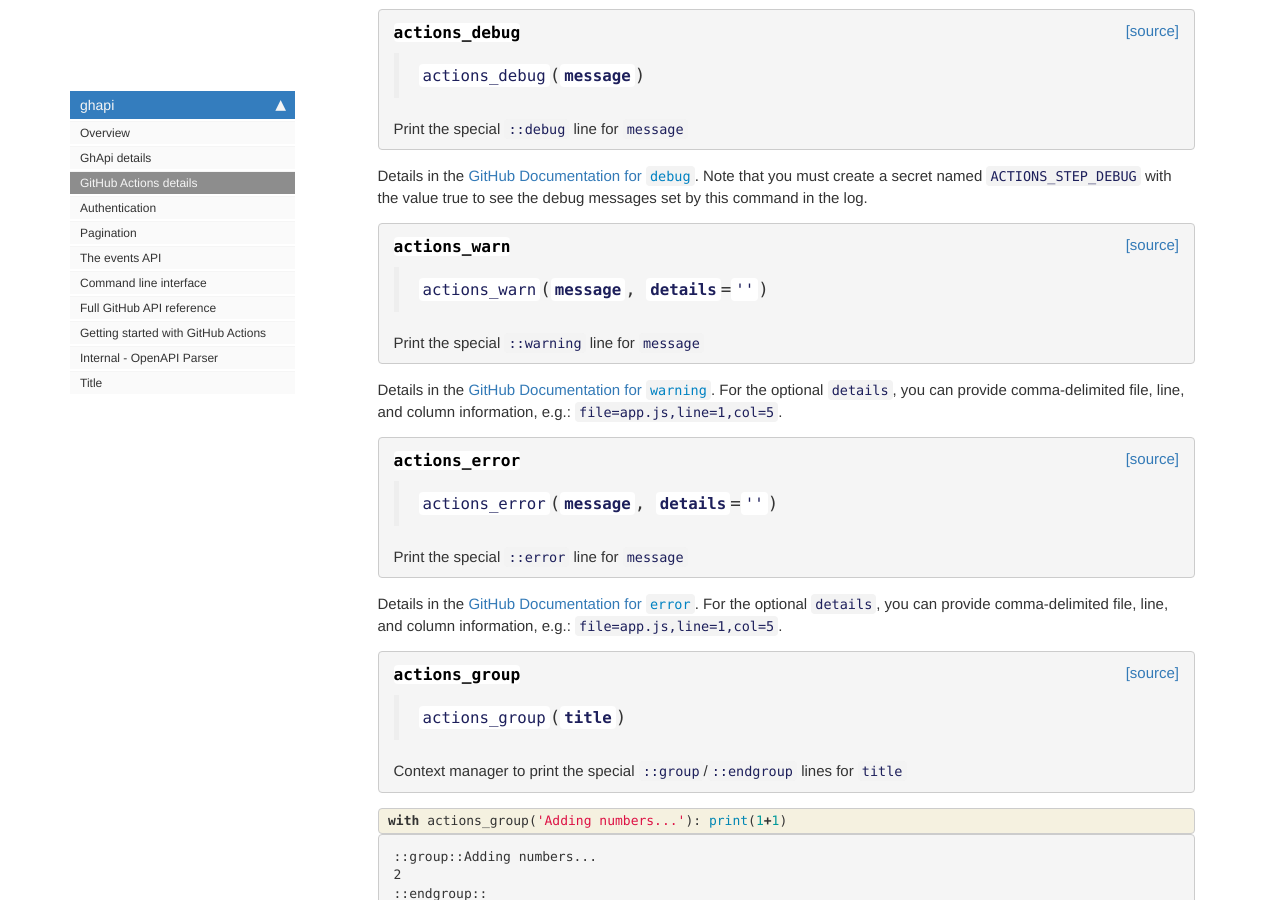
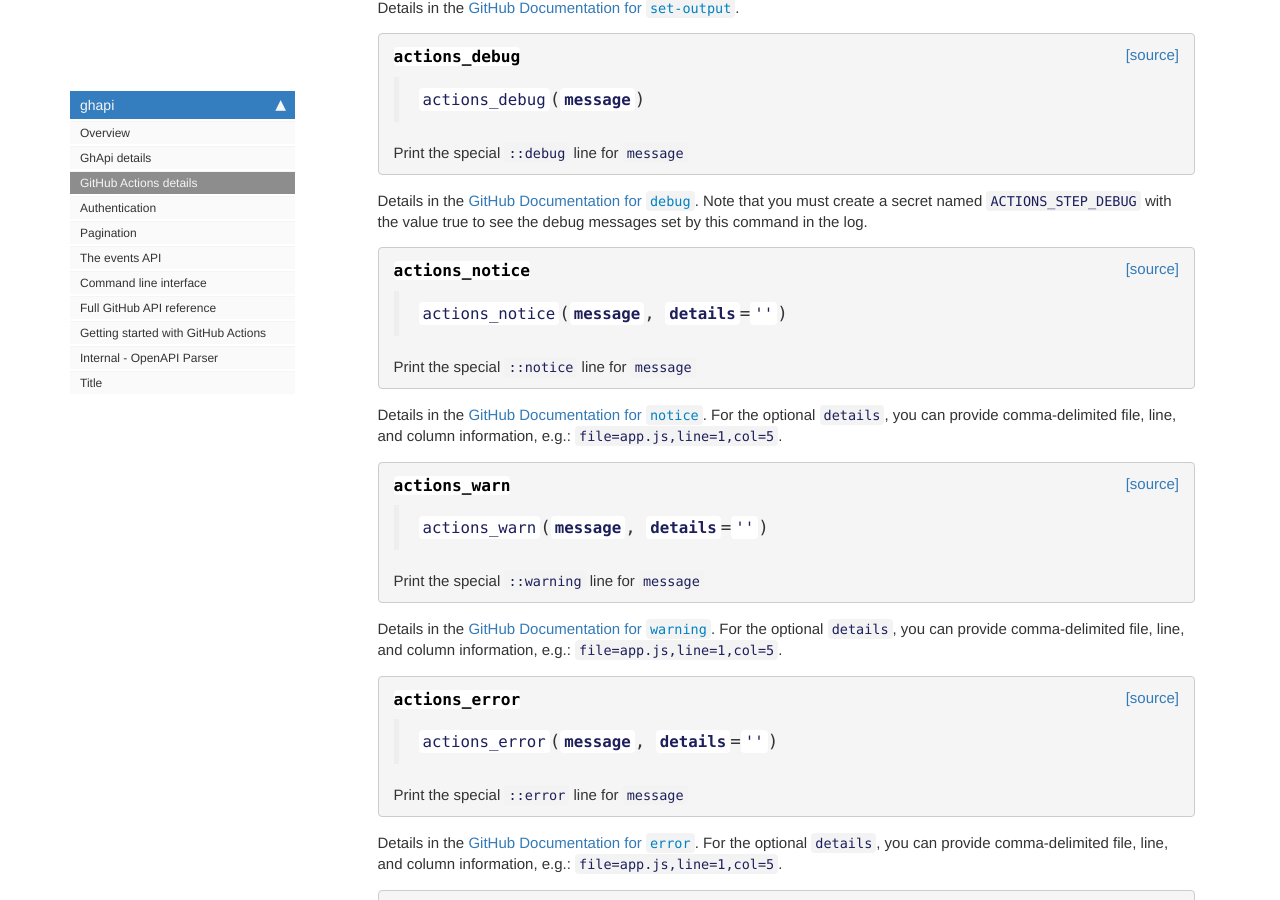
Before and after one commit to fastai/ghapi, a Jekyll site: the page built from docs/actions.html, in a window 1280 px wide and 900 px high, scrolled down 4368 px. Built offline with Jekyll 4.4.1, drawn with Linux system fonts in a browser that asks for light colours; nearby versions of some CDN libraries; comment, search, counter and statistics services are not loaded.

Commit message:
feat(actions): add notice docs

```diff
--- a/docs/actions.html
+++ b/docs/actions.html
@@ -744,7 +744,46 @@ steps:
 
 
 <div class="output_markdown rendered_html output_subarea ">
-<h4 id="actions_warn" class="doc_header"><code>actions_warn</code><a href="https://github.com/fastai/ghapi/tree/master/ghapi/actions.py#L131" class="source_link" style="float:right">[source]</a></h4><blockquote><p><code>actions_warn</code>(<strong><code>message</code></strong>, <strong><code>details</code></strong>=<em><code>''</code></em>)</p>
+<h4 id="actions_notice" class="doc_header"><code>actions_notice</code><a href="https://github.com/fastai/ghapi/tree/master/ghapi/actions.py#L131" class="source_link" style="float:right">[source]</a></h4><blockquote><p><code>actions_notice</code>(<strong><code>message</code></strong>, <strong><code>details</code></strong>=<em><code>''</code></em>)</p>
+</blockquote>
+<p>Print the special <code>::notice</code> line for <code>message</code></p>
+
+</div>
+
+</div>
+
+</div>
+</div>
+
+</div>
+    {% endraw %}
+
+    {% raw %}
+
+<div class="cell border-box-sizing code_cell rendered">
+
+</div>
+    {% endraw %}
+
+<div class="cell border-box-sizing text_cell rendered"><div class="inner_cell">
+<div class="text_cell_render border-box-sizing rendered_html">
+<p>Details in the <a href="https://docs.github.com/en/free-pro-team@latest/actions/reference/workflow-commands-for-github-actions#setting-a-notice-message">GitHub Documentation for <code>notice</code></a>. For the optional <code>details</code>, you can provide comma-delimited file, line, and column information, e.g.: <code>file=app.js,line=1,col=5</code>.</p>
+
+</div>
+</div>
+</div>
+    {% raw %}
+
+<div class="cell border-box-sizing code_cell rendered">
+
+<div class="output_wrapper">
+<div class="output">
+
+<div class="output_area">
+
+
+<div class="output_markdown rendered_html output_subarea ">
+<h4 id="actions_warn" class="doc_header"><code>actions_warn</code><a href="https://github.com/fastai/ghapi/tree/master/ghapi/actions.py#L136" class="source_link" style="float:right">[source]</a></h4><blockquote><p><code>actions_warn</code>(<strong><code>message</code></strong>, <strong><code>details</code></strong>=<em><code>''</code></em>)</p>
 </blockquote>
 <p>Print the special <code>::warning</code> line for <code>message</code></p>
 
```
